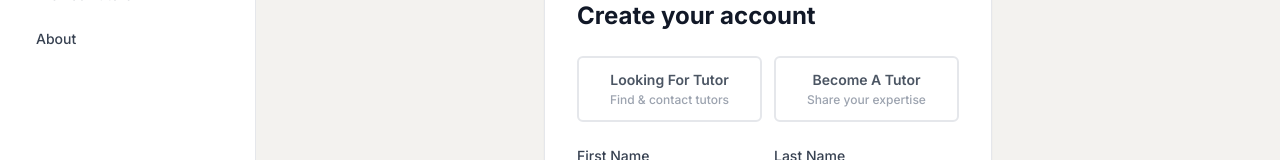
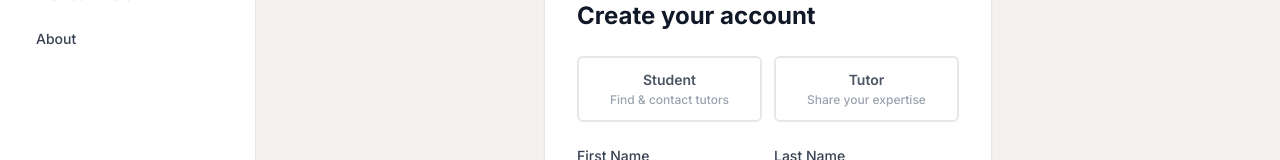
Before and after one commit to myTownTutor/myTownTutor, a React (Vite) app in the folder mentora-frontend/: page /signup in a window 1280 px wide. Shown: the part 137-297 px from the top of the page. Built offline with nearby package versions, Linux system fonts and the light colour scheme; no server answers; the HTML template or start-up script is replaced by a standard one.

Commit message:
Update SignUp page

```diff
--- a/mentora-frontend/src/pages/SignUp.jsx
+++ b/mentora-frontend/src/pages/SignUp.jsx
@@ -64,7 +64,7 @@ const SignUp = () => {
                 className={`p-3 rounded-lg border-2 text-sm font-medium transition-all ${
                   role === r ? 'border-primary bg-green-50 text-primary' : 'border-gray-200 text-gray-600 hover:border-gray-300'
                 }`}>
-                <div className="font-semibold capitalize">{r === 'student' ? "Looking for Tutor" : "Become a Tutor"}</div>
+                <div className="font-semibold capitalize">{r === 'student' ? "Student" : "Tutor"}</div>
                 <div className="text-xs text-gray-400 mt-0.5">{r === 'student' ? 'Find & contact tutors' : 'Share your expertise'}</div>
               </button>
             ))}
```
